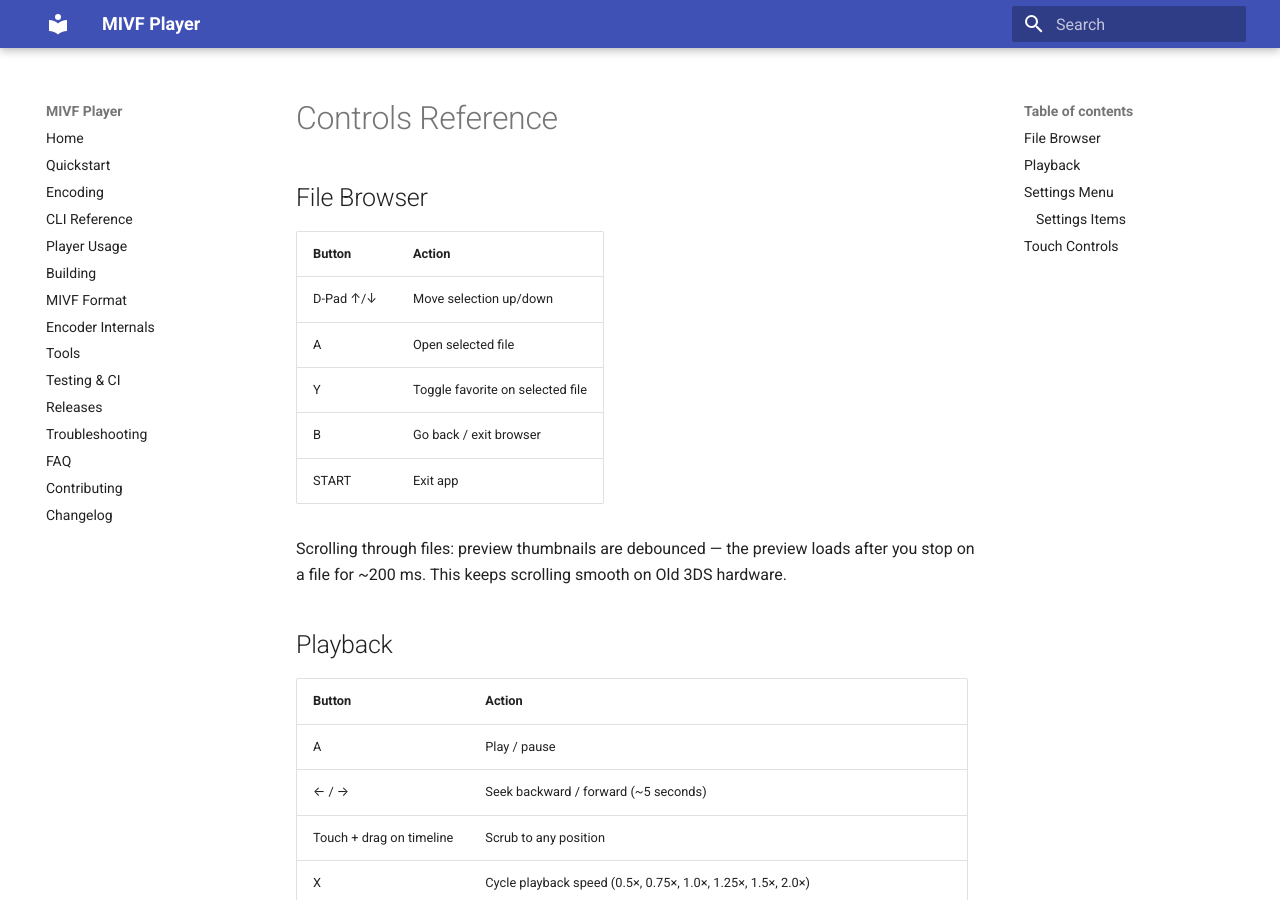
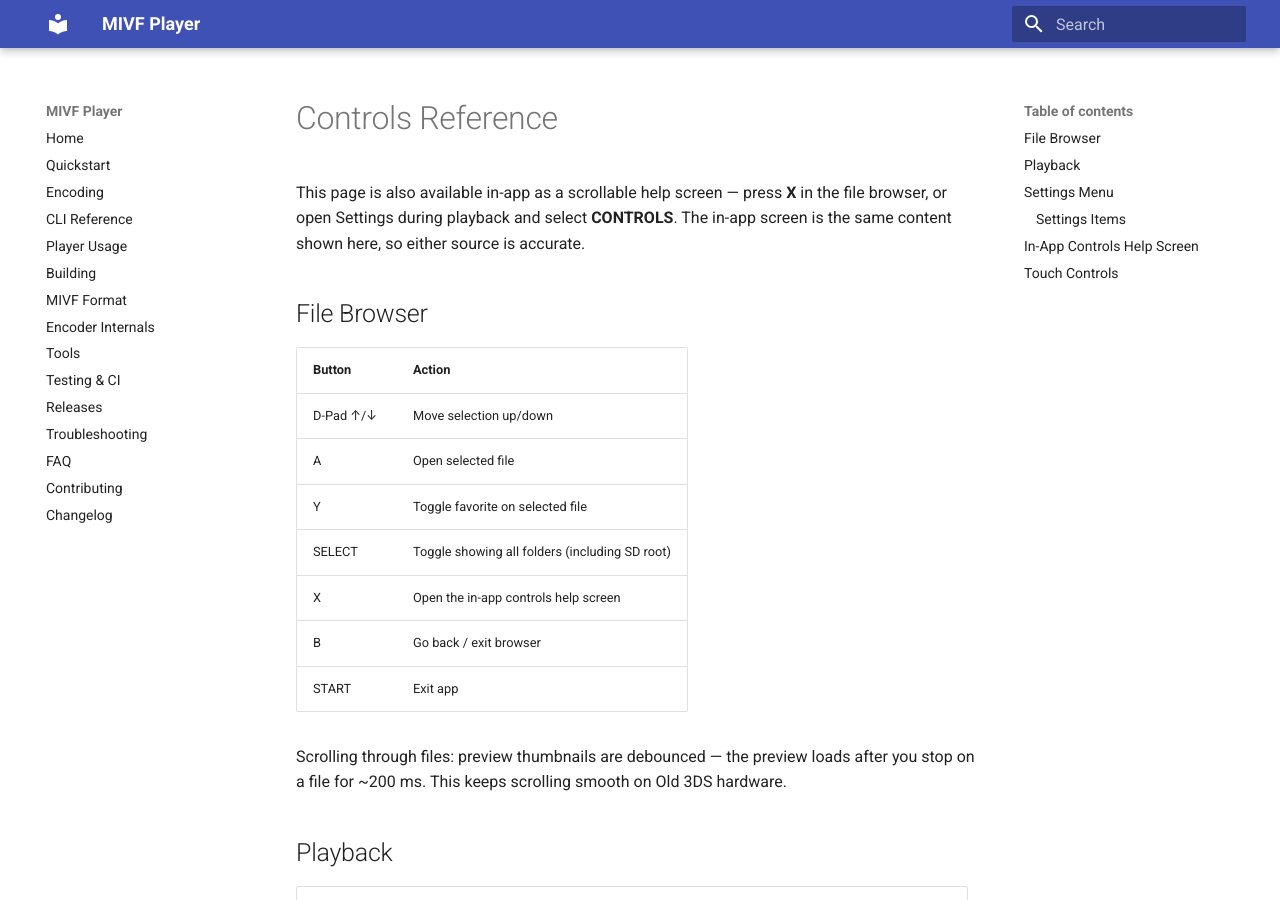
Before and after one commit to Oldhimaster1/MIVF, an MkDocs documentation site: the page built from docs/CONTROLS.md, in a window 1280 px wide and 900 px high. Built offline with MkDocs 1.6.1 and Material for MkDocs 9.7.7, drawn with Linux system fonts in a browser that asks for light colours; some of the changed text lies outside the part shown.

Commit message:
Docs: document the in-app controls help screen

```diff
--- a/docs/CONTROLS.md
+++ b/docs/CONTROLS.md
@@ -1,4 +1,6 @@
 # Controls Reference
+
+This page is also available in-app as a scrollable help screen — press **X** in the file browser, or open Settings during playback and select **CONTROLS**. The in-app screen is the same content shown here, so either source is accurate.
 
 ## File Browser
 
@@ -7,6 +9,8 @@
 | D-Pad ↑/↓ | Move selection up/down |
 | A | Open selected file |
 | Y | Toggle favorite on selected file |
+| SELECT | Toggle showing all folders (including SD root) |
+| X | Open the in-app controls help screen |
 | B | Go back / exit browser |
 | START | Exit app |
 
@@ -62,6 +66,16 @@
 - Dim timeout
 - Dim brightness level
 - Debug overlay (on/off)
+- Controls (opens the in-app help screen; press A on this row)
+
+## In-App Controls Help Screen
+
+Open with X in the file browser, or via the CONTROLS row in Settings during playback.
+
+| Button | Action |
+| :--- | :--- |
+| D-Pad ↑/↓ | Scroll |
+| B / START / X | Close |
 
 ## Touch Controls
 
```
Also changed, not shown: README.md (+5 -0 lines), docs/changelog.md (+1 -0 lines).
